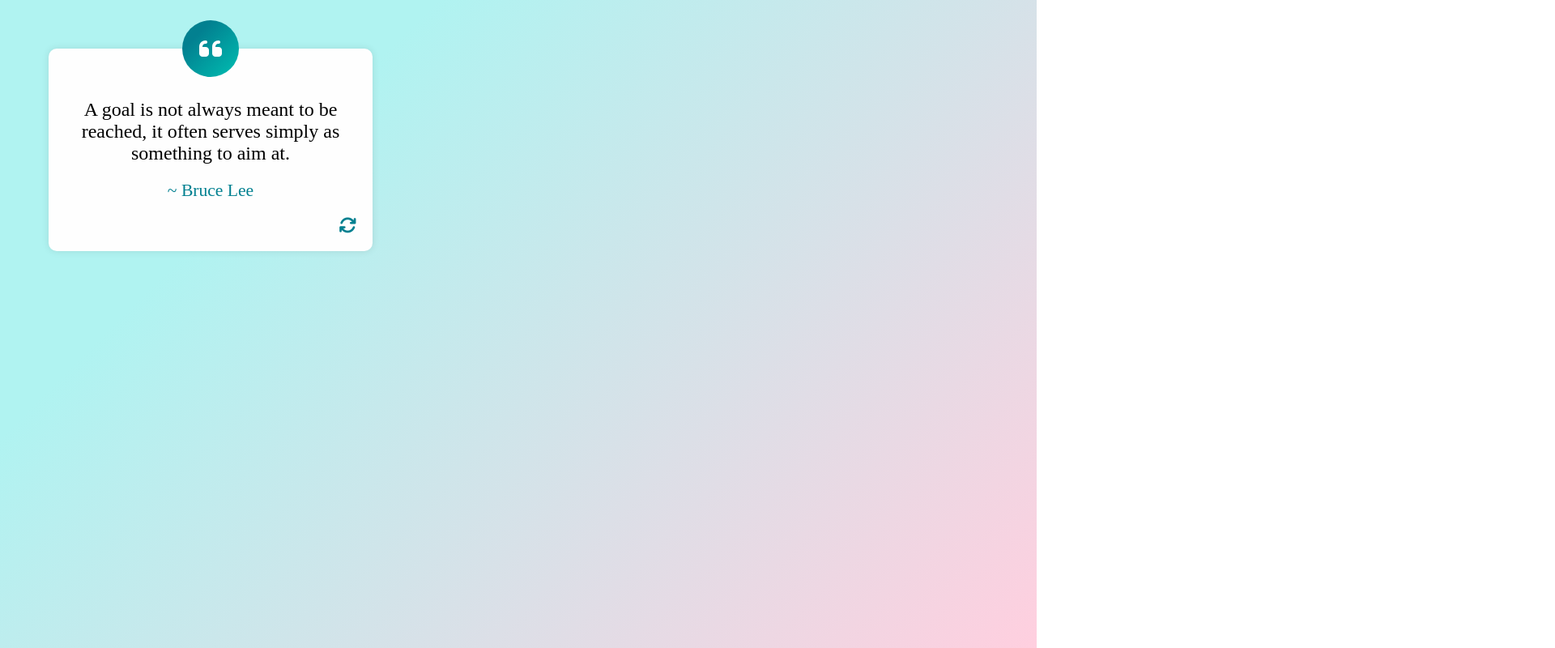
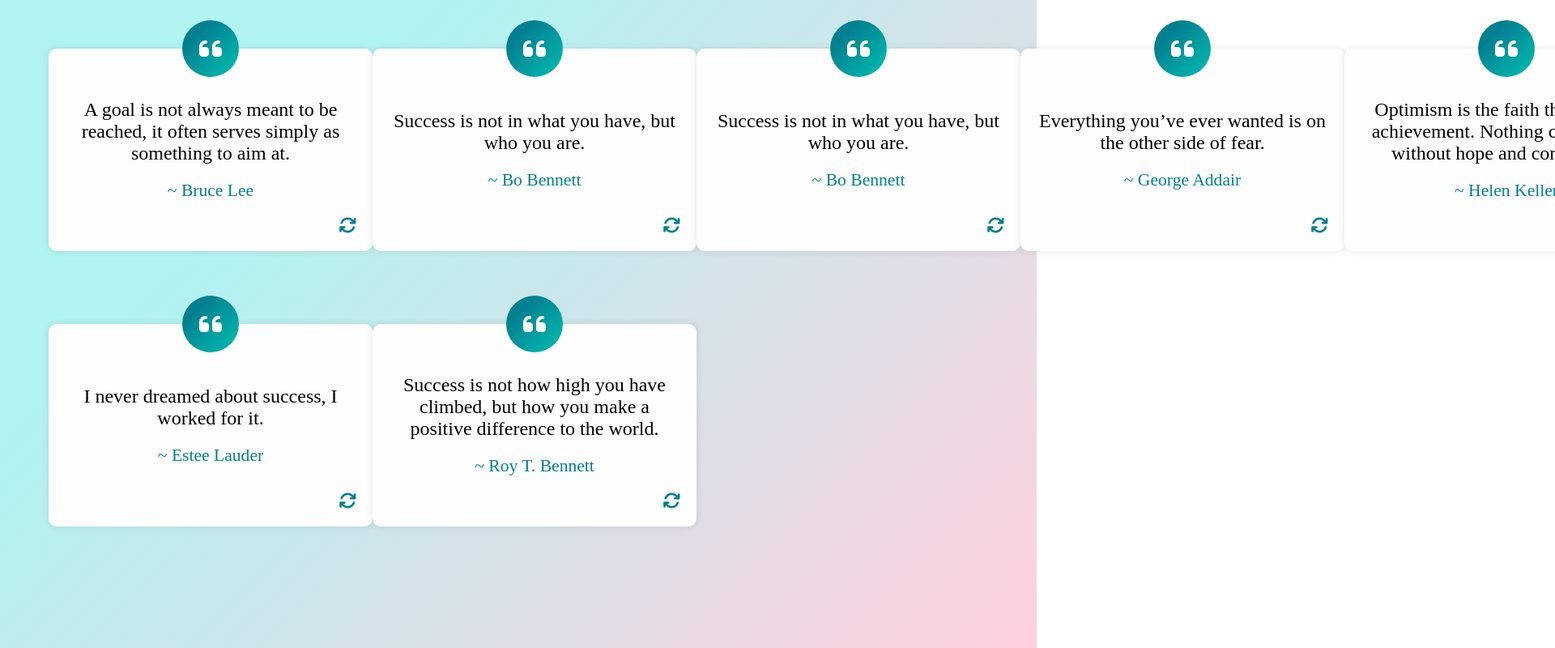
Before and after one commit to Anshika75/EchoVerse, an Angular app: page / in a window 1280 px wide. Shown: the top 800 px of the page at 81% size, 1920 px wide, since content can reach past the window. Built offline with nearby package versions, Linux system fonts and the light colour scheme; a web font is replaced by a local one.

Commit message:
Update app.component.html

```diff
--- a/src/app/app.component.html
+++ b/src/app/app.component.html
@@ -1,3 +1,9 @@
 <main>
   <app-quote-box/>
+  <app-quote-box/>
+  <app-quote-box/>
+  <app-quote-box/>
+  <app-quote-box/>
+  <app-quote-box/>
+  <app-quote-box/>
 </main>
```
